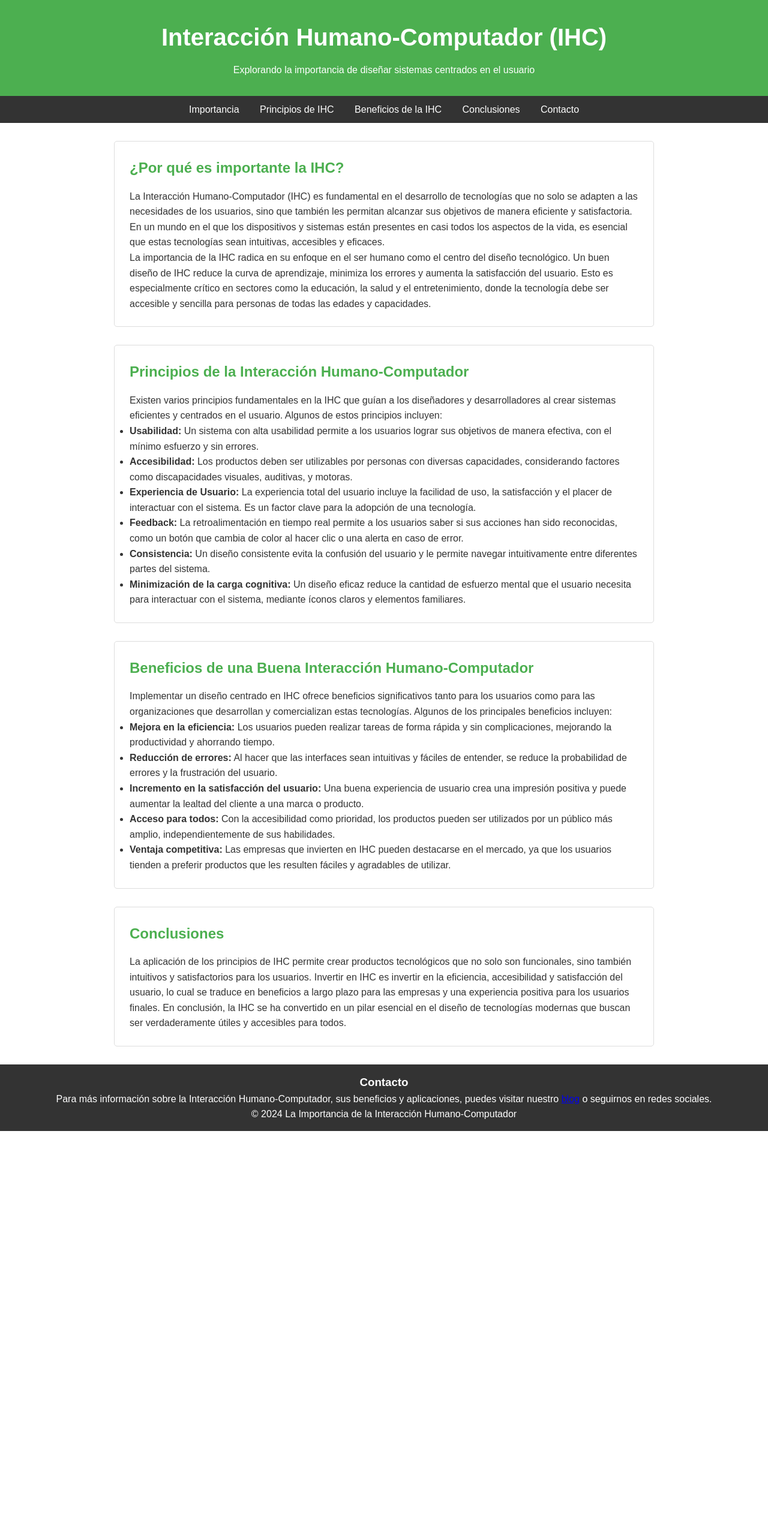
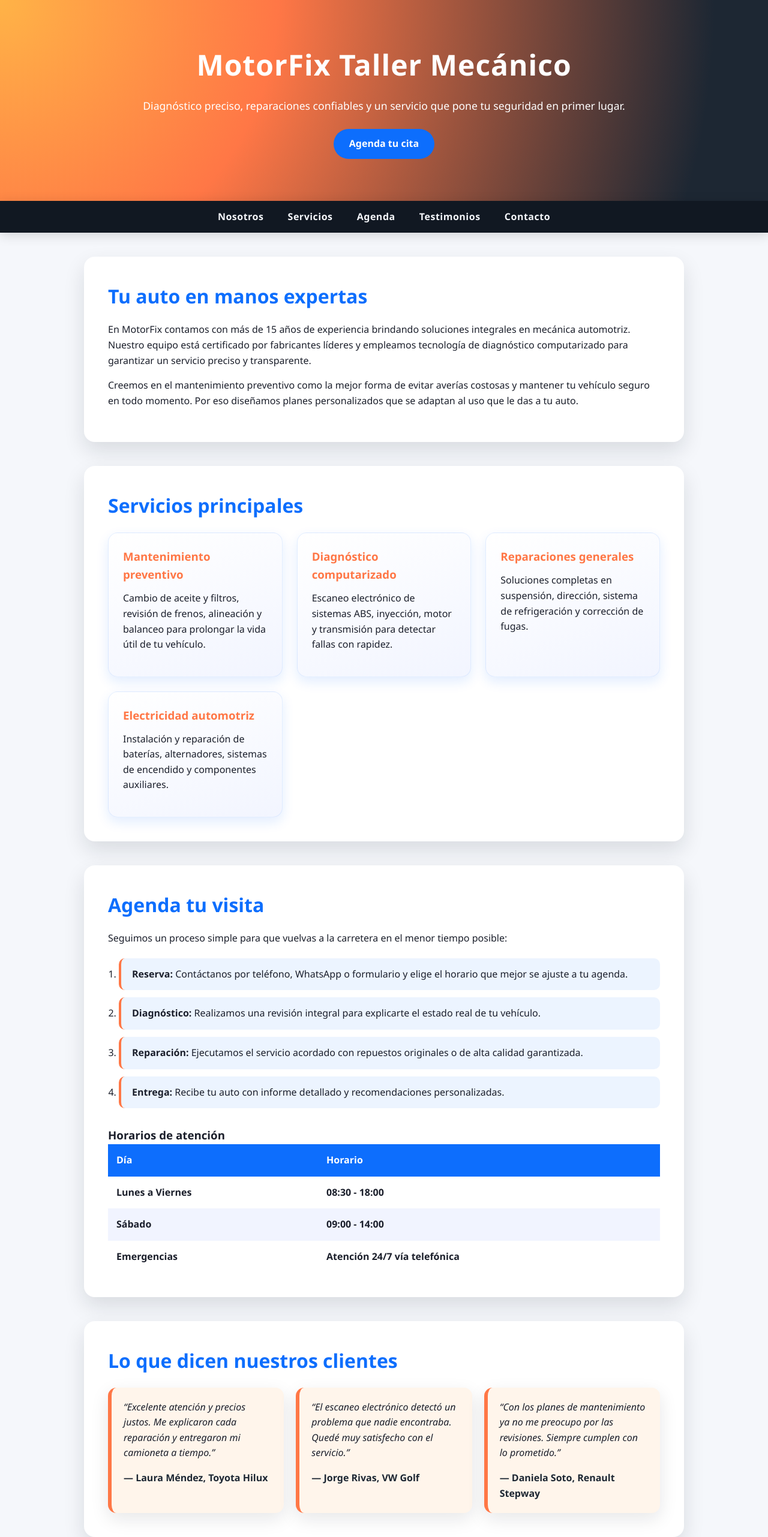
Before and after one commit to SonerCraft/PROTOCOLO-GRUPAL, a plain HTML site: page PROTOCOLO/index.html in a window 1280 px wide. Shown: the top 2563 px of the page at 60% size. Before the commit the page ends 1886 px from the top, so only its background shows below. Drawn offline with Linux system fonts and the light colour scheme.

Commit message:
Create landing page for mechanical workshop

```diff
--- a/PROTOCOLO/index.html
+++ b/PROTOCOLO/index.html
@@ -3,66 +3,130 @@
 <head>
     <meta charset="UTF-8">
     <meta name="viewport" content="width=device-width, initial-scale=1.0">
-    <meta name="description" content="Página sobre la importancia de la Interacción Humano-Computador (IHC) en el diseño de sistemas intuitivos y eficientes.">
-    <title>La Importancia de la Interacción Humano-Computador</title>
+    <meta name="description" content="Taller mecánico especializado en mantenimiento preventivo y correctivo para autos y camionetas en la ciudad.">
+    <title>Taller Mecánico MotorFix</title>
     <link rel="stylesheet" href="styles.css">
 </head>
 <body>
     <header>
-        <h1>Interacción Humano-Computador (IHC)</h1>
-        <p>Explorando la importancia de diseñar sistemas centrados en el usuario</p>
+        <div class="hero">
+            <h1>MotorFix Taller Mecánico</h1>
+            <p>Diagnóstico preciso, reparaciones confiables y un servicio que pone tu seguridad en primer lugar.</p>
+            <a class="cta" href="#contacto">Agenda tu cita</a>
+        </div>
     </header>
 
     <nav>
         <ul>
-            <li><a href="#importancia">Importancia</a></li>
-            <li><a href="#principios">Principios de IHC</a></li>
-            <li><a href="#beneficios">Beneficios de la IHC</a></li>
-            <li><a href="#conclusiones">Conclusiones</a></li>
+            <li><a href="#nosotros">Nosotros</a></li>
+            <li><a href="#servicios">Servicios</a></li>
+            <li><a href="#citas">Agenda</a></li>
+            <li><a href="#testimonios">Testimonios</a></li>
             <li><a href="#contacto">Contacto</a></li>
         </ul>
     </nav>
 
-    <section id="importancia" class="content">
-        <h2>¿Por qué es importante la IHC?</h2>
-        <p>La Interacción Humano-Computador (IHC) es fundamental en el desarrollo de tecnologías que no solo se adapten a las necesidades de los usuarios, sino que también les permitan alcanzar sus objetivos de manera eficiente y satisfactoria. En un mundo en el que los dispositivos y sistemas están presentes en casi todos los aspectos de la vida, es esencial que estas tecnologías sean intuitivas, accesibles y eficaces. </p>
-        <p>La importancia de la IHC radica en su enfoque en el ser humano como el centro del diseño tecnológico. Un buen diseño de IHC reduce la curva de aprendizaje, minimiza los errores y aumenta la satisfacción del usuario. Esto es especialmente crítico en sectores como la educación, la salud y el entretenimiento, donde la tecnología debe ser accesible y sencilla para personas de todas las edades y capacidades.</p>
+    <section id="nosotros" class="content">
+        <h2>Tu auto en manos expertas</h2>
+        <p>En MotorFix contamos con más de 15 años de experiencia brindando soluciones integrales en mecánica automotriz. Nuestro equipo está certificado por fabricantes líderes y empleamos tecnología de diagnóstico computarizado para garantizar un servicio preciso y transparente.</p>
+        <p>Creemos en el mantenimiento preventivo como la mejor forma de evitar averías costosas y mantener tu vehículo seguro en todo momento. Por eso diseñamos planes personalizados que se adaptan al uso que le das a tu auto.</p>
     </section>
 
-    <section id="principios" class="content">
-        <h2>Principios de la Interacción Humano-Computador</h2>
-        <p>Existen varios principios fundamentales en la IHC que guían a los diseñadores y desarrolladores al crear sistemas eficientes y centrados en el usuario. Algunos de estos principios incluyen:</p>
-        <ul>
-            <li><strong>Usabilidad:</strong> Un sistema con alta usabilidad permite a los usuarios lograr sus objetivos de manera efectiva, con el mínimo esfuerzo y sin errores.</li>
-            <li><strong>Accesibilidad:</strong> Los productos deben ser utilizables por personas con diversas capacidades, considerando factores como discapacidades visuales, auditivas, y motoras.</li>
-            <li><strong>Experiencia de Usuario:</strong> La experiencia total del usuario incluye la facilidad de uso, la satisfacción y el placer de interactuar con el sistema. Es un factor clave para la adopción de una tecnología.</li>
-            <li><strong>Feedback:</strong> La retroalimentación en tiempo real permite a los usuarios saber si sus acciones han sido reconocidas, como un botón que cambia de color al hacer clic o una alerta en caso de error.</li>
-            <li><strong>Consistencia:</strong> Un diseño consistente evita la confusión del usuario y le permite navegar intuitivamente entre diferentes partes del sistema.</li>
-            <li><strong>Minimización de la carga cognitiva:</strong> Un diseño eficaz reduce la cantidad de esfuerzo mental que el usuario necesita para interactuar con el sistema, mediante íconos claros y elementos familiares.</li>
-        </ul>
+    <section id="servicios" class="content">
+        <h2>Servicios principales</h2>
+        <div class="grid">
+            <article class="card">
+                <h3>Mantenimiento preventivo</h3>
+                <p>Cambio de aceite y filtros, revisión de frenos, alineación y balanceo para prolongar la vida útil de tu vehículo.</p>
+            </article>
+            <article class="card">
+                <h3>Diagnóstico computarizado</h3>
+                <p>Escaneo electrónico de sistemas ABS, inyección, motor y transmisión para detectar fallas con rapidez.</p>
+            </article>
+            <article class="card">
+                <h3>Reparaciones generales</h3>
+                <p>Soluciones completas en suspensión, dirección, sistema de refrigeración y corrección de fugas.</p>
+            </article>
+            <article class="card">
+                <h3>Electricidad automotriz</h3>
+                <p>Instalación y reparación de baterías, alternadores, sistemas de encendido y componentes auxiliares.</p>
+            </article>
+        </div>
     </section>
 
-    <section id="beneficios" class="content">
-        <h2>Beneficios de una Buena Interacción Humano-Computador</h2>
-        <p>Implementar un diseño centrado en IHC ofrece beneficios significativos tanto para los usuarios como para las organizaciones que desarrollan y comercializan estas tecnologías. Algunos de los principales beneficios incluyen:</p>
-        <ul>
-            <li><strong>Mejora en la eficiencia:</strong> Los usuarios pueden realizar tareas de forma rápida y sin complicaciones, mejorando la productividad y ahorrando tiempo.</li>
-            <li><strong>Reducción de errores:</strong> Al hacer que las interfaces sean intuitivas y fáciles de entender, se reduce la probabilidad de errores y la frustración del usuario.</li>
-            <li><strong>Incremento en la satisfacción del usuario:</strong> Una buena experiencia de usuario crea una impresión positiva y puede aumentar la lealtad del cliente a una marca o producto.</li>
-            <li><strong>Acceso para todos:</strong> Con la accesibilidad como prioridad, los productos pueden ser utilizados por un público más amplio, independientemente de sus habilidades.</li>
-            <li><strong>Ventaja competitiva:</strong> Las empresas que invierten en IHC pueden destacarse en el mercado, ya que los usuarios tienden a preferir productos que les resulten fáciles y agradables de utilizar.</li>
-        </ul>
+    <section id="citas" class="content">
+        <h2>Agenda tu visita</h2>
+        <p>Seguimos un proceso simple para que vuelvas a la carretera en el menor tiempo posible:</p>
+        <ol class="pasos">
+            <li><strong>Reserva:</strong> Contáctanos por teléfono, WhatsApp o formulario y elige el horario que mejor se ajuste a tu agenda.</li>
+            <li><strong>Diagnóstico:</strong> Realizamos una revisión integral para explicarte el estado real de tu vehículo.</li>
+            <li><strong>Reparación:</strong> Ejecutamos el servicio acordado con repuestos originales o de alta calidad garantizada.</li>
+            <li><strong>Entrega:</strong> Recibe tu auto con informe detallado y recomendaciones personalizadas.</li>
+        </ol>
+        <div class="horarios">
+            <h3>Horarios de atención</h3>
+            <table>
+                <thead>
+                    <tr>
+                        <th>Día</th>
+                        <th>Horario</th>
+                    </tr>
+                </thead>
+                <tbody>
+                    <tr>
+                        <td>Lunes a Viernes</td>
+                        <td>08:30 - 18:00</td>
+                    </tr>
+                    <tr>
+                        <td>Sábado</td>
+                        <td>09:00 - 14:00</td>
+                    </tr>
+                    <tr>
+                        <td>Emergencias</td>
+                        <td>Atención 24/7 vía telefónica</td>
+                    </tr>
+                </tbody>
+            </table>
+        </div>
     </section>
 
-    <section id="conclusiones" class="content">
-        <h2>Conclusiones</h2>
-        <p>La aplicación de los principios de IHC permite crear productos tecnológicos que no solo son funcionales, sino también intuitivos y satisfactorios para los usuarios. Invertir en IHC es invertir en la eficiencia, accesibilidad y satisfacción del usuario, lo cual se traduce en beneficios a largo plazo para las empresas y una experiencia positiva para los usuarios finales. En conclusión, la IHC se ha convertido en un pilar esencial en el diseño de tecnologías modernas que buscan ser verdaderamente útiles y accesibles para todos.</p>
+    <section id="testimonios" class="content">
+        <h2>Lo que dicen nuestros clientes</h2>
+        <div class="testimonios">
+            <blockquote>
+                <p>“Excelente atención y precios justos. Me explicaron cada reparación y entregaron mi camioneta a tiempo.”</p>
+                <cite>— Laura Méndez, Toyota Hilux</cite>
+            </blockquote>
+            <blockquote>
+                <p>“El escaneo electrónico detectó un problema que nadie encontraba. Quedé muy satisfecho con el servicio.”</p>
+                <cite>— Jorge Rivas, VW Golf</cite>
+            </blockquote>
+            <blockquote>
+                <p>“Con los planes de mantenimiento ya no me preocupo por las revisiones. Siempre cumplen con lo prometido.”</p>
+                <cite>— Daniela Soto, Renault Stepway</cite>
+            </blockquote>
+        </div>
     </section>
 
     <footer id="contacto">
-        <h3>Contacto</h3>
-        <p>Para más información sobre la Interacción Humano-Computador, sus beneficios y aplicaciones, puedes visitar nuestro <a href="#">blog</a> o seguirnos en redes sociales.</p>
-        <p>&copy; 2024 La Importancia de la Interacción Humano-Computador</p>
+        <div class="footer-content">
+            <div>
+                <h3>Contacto</h3>
+                <p><strong>Teléfono:</strong> +34 600 123 456</p>
+                <p><strong>WhatsApp:</strong> +34 600 987 654</p>
+                <p><strong>Correo:</strong> contacto@motorfix.com</p>
+                <p><strong>Dirección:</strong> Av. de los Motores 742, Madrid</p>
+            </div>
+            <div>
+                <h3>Síguenos</h3>
+                <ul class="social">
+                    <li><a href="#">Facebook</a></li>
+                    <li><a href="#">Instagram</a></li>
+                    <li><a href="#">YouTube</a></li>
+                </ul>
+            </div>
+        </div>
+        <p class="copy">&copy; 2024 MotorFix Taller Mecánico. Todos los derechos reservados.</p>
     </footer>
 </body>
 </html>
--- a/PROTOCOLO/styles.css
+++ b/PROTOCOLO/styles.css
@@ -1,37 +1,68 @@
-/* Reset de márgenes y cajas */
+/* Reset */
 * {
     margin: 0;
     padding: 0;
     box-sizing: border-box;
 }
 
-/* Estilo del cuerpo */
 body {
-    font-family: Arial, sans-serif;
+    font-family: 'Segoe UI', Tahoma, Geneva, Verdana, sans-serif;
     line-height: 1.6;
-    color: #333;
-    scroll-behavior: smooth; /* Añade desplazamiento suave */
+    color: #1b1f2b;
+    background-color: #f5f7fb;
+    scroll-behavior: smooth;
 }
 
-/* Estilo del encabezado */
 header {
-    background-color: #4CAF50;
-    color: #fff;
-    padding: 30px 20px;
+    background: radial-gradient(circle at top left, #ffb347, #ff7746 35%, #1d2733 90%);
+    color: #ffffff;
+    padding: 70px 20px;
     text-align: center;
-    animation: fadeIn 1.5s ease-in-out;
+    position: relative;
+    overflow: hidden;
 }
 
-header h1 {
-    font-size: 2.5em;
-    margin-bottom: 10px;
+.hero {
+    max-width: 900px;
+    margin: 0 auto;
+    animation: fadeIn 1.4s ease-in-out;
 }
 
-/* Estilo de la barra de navegación */
+.hero h1 {
+    font-size: 3rem;
+    letter-spacing: 1px;
+    margin-bottom: 15px;
+}
+
+.hero p {
+    font-size: 1.1rem;
+    margin-bottom: 25px;
+}
+
+.cta {
+    display: inline-block;
+    background-color: #0d6efd;
+    color: #fff;
+    padding: 12px 26px;
+    border-radius: 30px;
+    text-decoration: none;
+    font-weight: 600;
+    transition: transform 0.3s ease, background-color 0.3s ease;
+}
+
+.cta:hover {
+    background-color: #0a58ca;
+    transform: translateY(-3px);
+}
+
 nav {
-    background-color: #333;
-    padding: 10px;
+    background-color: #111822;
+    padding: 14px 10px;
     text-align: center;
+    position: sticky;
+    top: 0;
+    z-index: 10;
+    box-shadow: 0 4px 20px rgba(0, 0, 0, 0.15);
 }
 
 nav ul {
@@ -39,88 +70,234 @@ nav ul {
 }
 
 nav ul li {
-    display: inline;
-    margin: 0 15px;
+    display: inline-block;
+    margin: 0 18px;
 }
 
 nav ul li a {
+    color: #f5f7fb;
+    text-decoration: none;
+    font-weight: 600;
+    letter-spacing: 0.5px;
+    transition: color 0.3s ease, border-bottom 0.3s ease;
+    border-bottom: 2px solid transparent;
+    padding-bottom: 4px;
+}
+
+nav ul li a:hover,
+nav ul li a:focus {
+    color: #ffb347;
+    border-bottom: 2px solid #ffb347;
+}
+
+.content {
+    background-color: #ffffff;
+    padding: 40px;
+    margin: 40px auto;
+    max-width: 1000px;
+    border-radius: 18px;
+    box-shadow: 0 15px 35px rgba(17, 24, 34, 0.12);
+    animation: slideUp 0.9s ease;
+}
+
+h2 {
+    color: #0d6efd;
+    font-size: 2rem;
+    margin-bottom: 18px;
+}
+
+p {
+    margin-bottom: 16px;
+}
+
+.grid {
+    display: grid;
+    grid-template-columns: repeat(auto-fit, minmax(220px, 1fr));
+    gap: 24px;
+    margin-top: 20px;
+}
+
+.card {
+    background: linear-gradient(160deg, #ffffff 0%, #f2f5ff 100%);
+    border-radius: 16px;
+    padding: 24px;
+    border: 1px solid rgba(13, 110, 253, 0.1);
+    box-shadow: 0 8px 20px rgba(13, 110, 253, 0.12);
+    transition: transform 0.3s ease, box-shadow 0.3s ease;
+}
+
+.card h3 {
+    color: #ff7746;
+    margin-bottom: 12px;
+}
+
+.card:hover {
+    transform: translateY(-6px);
+    box-shadow: 0 18px 40px rgba(17, 24, 34, 0.18);
+}
+
+.pasos {
+    margin: 20px 0 30px 18px;
+    display: grid;
+    gap: 12px;
+}
+
+.pasos li {
+    background: rgba(13, 110, 253, 0.08);
+    border-left: 4px solid #ff7746;
+    padding: 14px 18px;
+    border-radius: 10px;
+}
+
+.horarios {
+    margin-top: 25px;
+}
+
+.horarios table {
+    width: 100%;
+    border-collapse: collapse;
+    font-weight: 600;
+}
+
+.horarios th,
+.horarios td {
+    padding: 14px;
+    text-align: left;
+}
+
+.horarios thead {
+    background-color: #0d6efd;
     color: #fff;
+}
+
+.horarios tbody tr:nth-child(even) {
+    background-color: #f1f4ff;
+}
+
+.testimonios {
+    display: grid;
+    grid-template-columns: repeat(auto-fit, minmax(240px, 1fr));
+    gap: 20px;
+    margin-top: 20px;
+}
+
+blockquote {
+    background-color: #fff5eb;
+    border-left: 6px solid #ff7746;
+    border-radius: 14px;
+    padding: 20px;
+    box-shadow: 0 10px 30px rgba(17, 24, 34, 0.1);
+    font-style: italic;
+}
+
+blockquote cite {
+    display: block;
+    margin-top: 12px;
+    font-style: normal;
+    color: #1d2733;
+    font-weight: 600;
+}
+
+footer {
+    background-color: #111822;
+    color: #f5f7fb;
+    padding: 40px 20px;
+    margin-top: 40px;
+}
+
+.footer-content {
+    max-width: 1000px;
+    margin: 0 auto 20px auto;
+    display: grid;
+    grid-template-columns: repeat(auto-fit, minmax(220px, 1fr));
+    gap: 20px;
+}
+
+.footer-content h3 {
+    margin-bottom: 12px;
+    color: #ffb347;
+}
+
+.social {
+    list-style: none;
+}
+
+.social li {
+    margin-bottom: 8px;
+}
+
+.social a {
+    color: #f5f7fb;
     text-decoration: none;
     transition: color 0.3s ease;
 }
 
-nav ul li a:hover {
-    color: #4CAF50;
+.social a:hover {
+    color: #ff7746;
 }
 
-/* Estilos de las secciones */
-.content {
-    padding: 25px;
-    margin: 30px auto;
-    max-width: 900px;
-    border: 1px solid #ddd;
-    border-radius: 5px;
-    animation: slideIn 1s ease-out;
+.copy {
+    text-align: center;
+    font-size: 0.9rem;
 }
 
-h2 {
-    color: #4CAF50;
-    margin-bottom: 15px;
+@keyframes fadeIn {
+    from {
+        opacity: 0;
+        transform: translateY(-10px);
+    }
+    to {
+        opacity: 1;
+        transform: translateY(0);
+    }
 }
 
-/* Estilo del pie de página */
-footer {
-    background-color: #333;
-    color: #fff;
-    text-align: center;
-    padding: 15px;
-    margin-top: 20px;
+@keyframes slideUp {
+    from {
+        opacity: 0;
+        transform: translateY(20px);
+    }
+    to {
+        opacity: 1;
+        transform: translateY(0);
+    }
 }
 
-/* Animaciones */
-@keyframes fadeIn {
-    from { opacity: 0; }
-    to { opacity: 1; }
+@media (max-width: 768px) {
+    header {
+        padding: 50px 20px;
+    }
+
+    .hero h1 {
+        font-size: 2.2rem;
+    }
+
+    nav ul li {
+        margin: 0 10px;
+    }
+
+    .content {
+        padding: 28px;
+        margin: 25px 18px;
+    }
 }
 
-@keyframes slideIn {
-    from { transform: translateY(20px); opacity: 0; }
-    to { transform: translateY(0); opacity: 1; }
-}
+@media (max-width: 480px) {
+    .hero h1 {
+        font-size: 1.8rem;
+    }
 
-/* Responsivo para tablets */
-@media (max-width: 768px) {
-    header h1 {
-        font-size: 2em;
+    .hero p {
+        font-size: 1rem;
     }
 
     nav ul li {
         display: block;
-        margin: 10px 0;
+        margin: 8px 0;
     }
 
     .content {
-        padding: 15px;
-        margin: 15px;
+        padding: 24px;
+        margin: 20px 14px;
     }
 }
-
-/* Responsivo para móviles */
-@media (max-width: 480px) {
-    header h1 {
-        font-size: 1.5em;
-    }
-
-    header p {
-        font-size: 0.9em;
-    }
-
-    nav ul li {
-        margin: 5px 0;
-    }
-
-    .content {
-        padding: 10px;
-        margin: 10px;
-    }
-}
```
